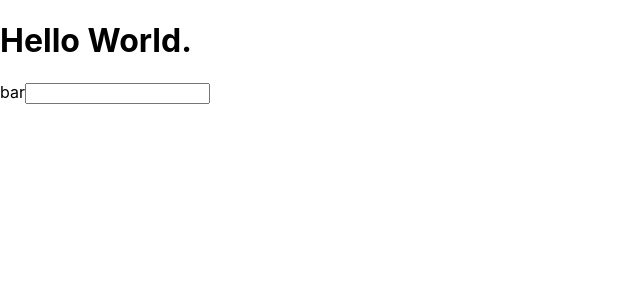
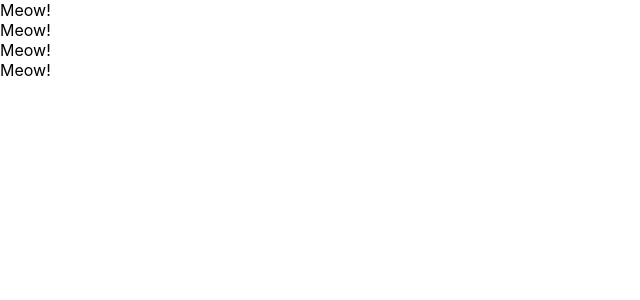
Before and after one commit to Sho-Taniguchi/react-redux-crud-app, a React (Create React App) app: page / in a window 1280 px wide. Shown: the top 300 px of the page, without its empty margins (0-640 px from the left). Built offline with nearby package versions, Linux system fonts and the light colour scheme.

Commit message:
learning fanctional component

```diff
--- a/src/App.js
+++ b/src/App.js
@@ -1,20 +1,38 @@
- import React, { Component } from 'react';
+ import React from 'react';
 
 // function App() {
-class App extends Component {
-  render () {
-    const greeting = "Hello World.";
 
-    return (
-      <React.Fragment>
-          <h1 className="foo">
-            {greeting}
-          </h1>
-          <label htmlFor="bar">bar</label>
-          <input type="text" onChange={() => {console.log("Hi!")}} />
-      </React.Fragment>
-    );
-  }
+// クラスコンポーネント
+// class App extends Component {
+//   render () {
+//     const greeting = "Hello World.";
+
+//     return (
+//       <React.Fragment>
+//           <h1 className="foo">
+//             {greeting}
+//           </h1>
+//           <label htmlFor="bar">bar</label>
+//           <input type="text" onChange={() => {console.log("Hi!")}} />
+//       </React.Fragment>
+//     );
+//   }
+// }
+
+// 関数（ファンクショナル）コンポーネント
+const App = () => {
+  return (
+    <div>
+      <Cat />
+      <Cat />
+      <Cat />
+      <Cat />
+    </div>
+  )
+}
+
+const Cat = () => {
+  return <div>Meow!</div>
 }
 
 export default App;
```
